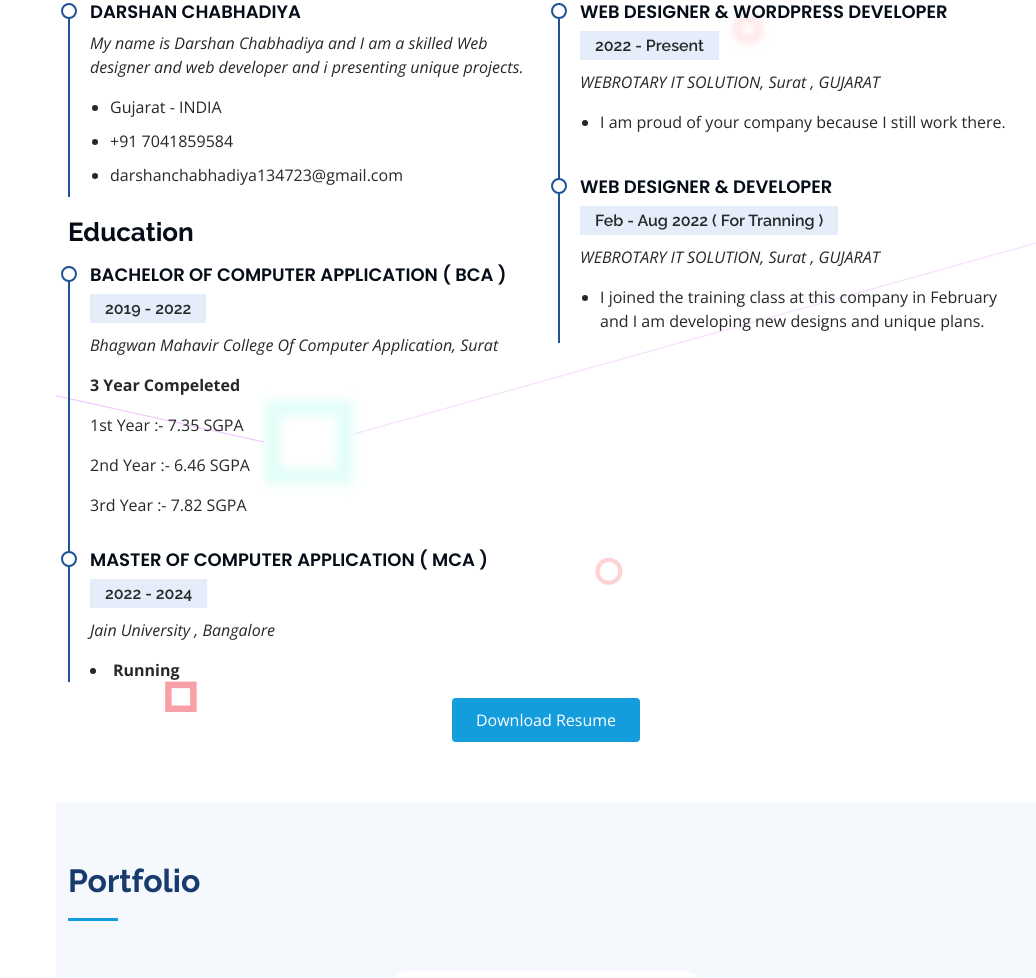
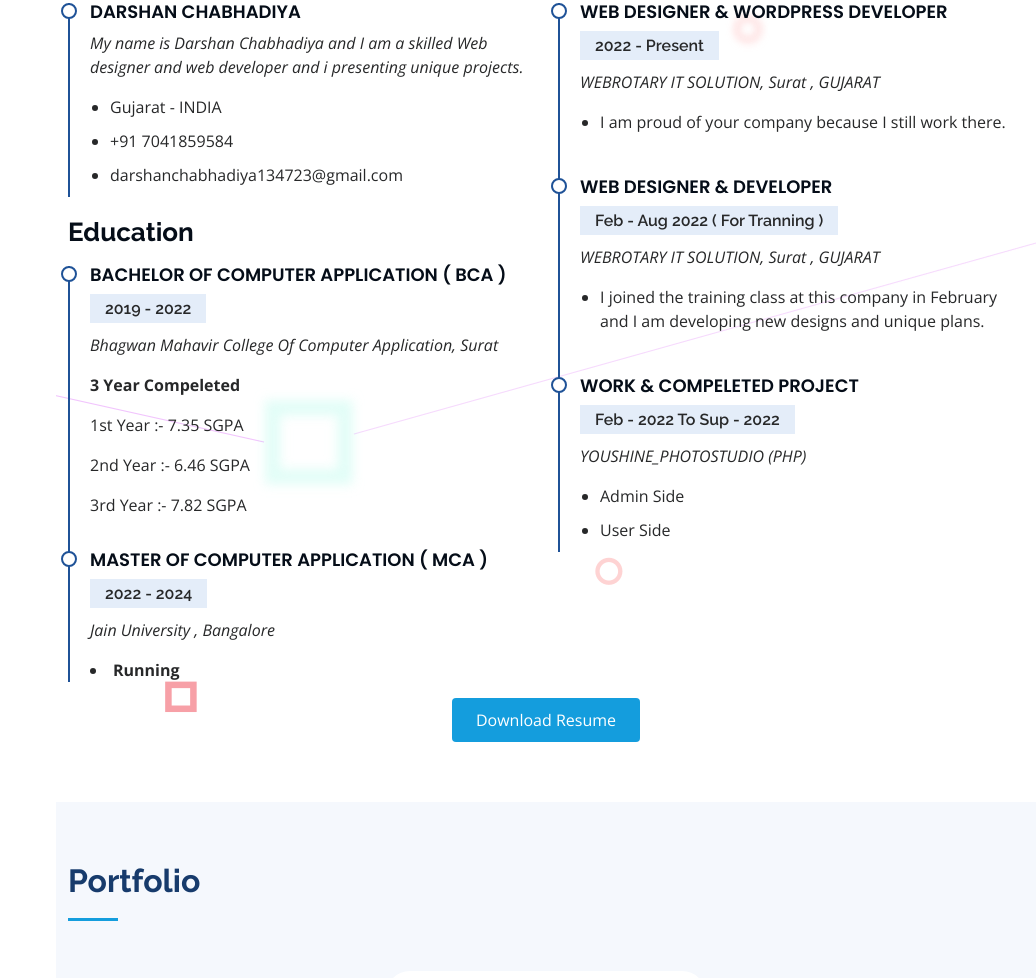
Before and after one commit to Dikpatel/Darshan.info, a plain HTML site: page index.html in a window 1280 px wide. Shown: the part 2779-3757 px from the top of the page, without its empty margins (244-1280 px from the left). Drawn offline with nearby package versions, Linux system fonts and the light colour scheme.

Commit message:
Update index.html

```diff
--- a/index.html
+++ b/index.html
@@ -131,18 +131,10 @@
 
         <div class="section-title">
           <h2>Services</h2>
-          <!-- <p>Magnam dolores commodi suscipit. Necessitatibus eius consequatur ex aliquid fuga eum quidem. Sit sint
-            consectetur velit. Quisquam quos quisquam cupiditate. Et nemo qui impedit suscipit alias ea. Quia fugiat sit
-            in iste officiis commodi quidem hic quas.</p> -->
+          <!-- <p></p> -->
         </div>
 
         <div class="row">
-          <!-- <div class="col-lg-4 col-md-6 icon-box" data-aos="fade-up">
-            <div class="icon"><i class="bi bi-briefcase"></i></div>
-            <h4 class="title"><a href="">Lorem Ipsum</a></h4>
-            <p class="description">Voluptatum deleniti atque corrupti quos dolores et quas molestias excepturi sint
-              occaecati cupiditate non provident</p>
-          </div> -->
           <div class="col-lg-4 col-md-6 icon-box" data-aos="fade-up" data-aos-delay="100">
             <div class="icon"><i class="bi bi-card-checklist"></i></div>
             <h4 class="title"><a href="">Web Designer</a></h4>
@@ -173,9 +165,7 @@
 
         <div class="section-title">
           <h2>Facts</h2>
-          <!-- <p>Magnam dolores commodi suscipit. Necessitatibus eius consequatur ex aliquid fuga eum quidem. Sit sint
-            consectetur velit. Quisquam quos quisquam cupiditate. Et nemo qui impedit suscipit alias ea. Quia fugiat sit
-            in iste officiis commodi quidem hic quas.</p> -->
+          <!-- <p></p> -->
         </div>
 
         <div class="row no-gutters">
@@ -227,9 +217,7 @@
 
         <div class="section-title">
           <h2>Skills</h2>
-          <!-- <p>Magnam dolores commodi suscipit. Necessitatibus eius consequatur ex aliquid fuga eum quidem. Sit sint
-            consectetur velit. Quisquam quos quisquam cupiditate. Et nemo qui impedit suscipit alias ea. Quia fugiat sit
-            in iste officiis commodi quidem hic quas.</p> -->
+          <!-- <p></p> -->
             <!-- <li><strong>My Skill's</strong></li> -->
         </div>
 
@@ -358,6 +346,15 @@
               <p><em>WEBROTARY IT SOLUTION, Surat , GUJARAT</em></p>
               <ul>
                 <li>I joined the training class at this company in February and I am developing new designs and unique plans.</li>
+              </ul>
+            </div>
+            <div class="resume-item">
+              <h4>Work & Compeleted Project</h4>
+              <h5>Feb - 2022 To Sup - 2022</h5>
+              <p><em>YOUSHINE_PHOTOSTUDIO (PHP)</em></p>
+              <ul>
+                <li>Admin Side</li>
+                <li>User Side</li>
               </ul>
             </div>
           </div>
@@ -590,9 +587,6 @@
   <!-- ======= Footer ======= -->
   <footer id="footer">
     <div class="container">
-      <!-- <div class="copyright">
-        &copy; Copyright <strong><span></span></strong>
-      </div> -->
       <div class="credits">
         Designed by <a href="https://dikpatel.github.io/Darshanchabhadiya.in/" target="_blank">Darshan Chabhadiya</a>
         &
```
